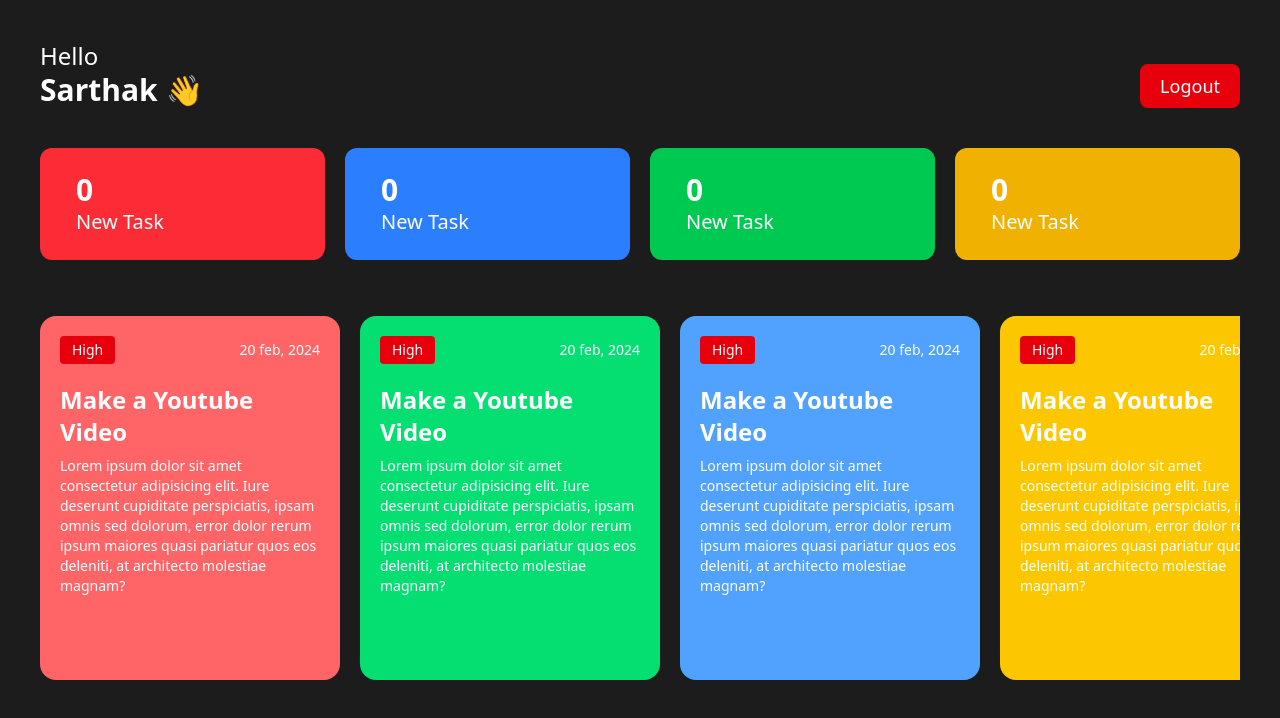
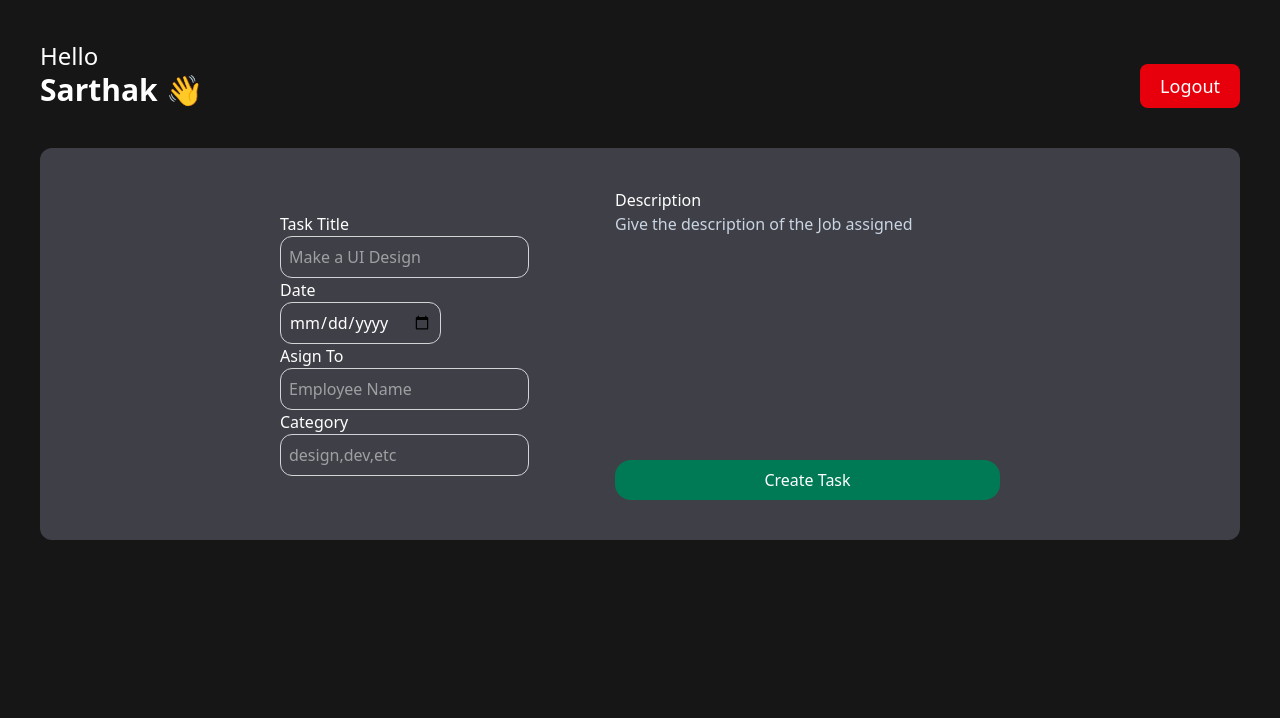
Before and after one commit to divyanshsodhi/Employee-Management-System, a React (Vite) app: page / in a window 1280 px wide. Shown: the top 718 px of the page. Built offline with nearby package versions, Linux system fonts and the light colour scheme.

Commit message:
Completed with the Admin Dashboard

```diff
--- a/src/App.jsx
+++ b/src/App.jsx
@@ -1,12 +1,14 @@
 import React from 'react'
 import Login from './Components/Auth/Login'
 import EmployeeDashboard from './Components/Dashboard/EmployeeDashboard'
+import AdminDashboard from './Components/Dashboard/AdminDashboard'
 
 const App = () => {
   return (
    <>
     {/* <Login/> */}
-    <EmployeeDashboard/>
+    {/* <EmployeeDashboard/> */}
+    <AdminDashboard/>
    </>
   )
 }
--- a/src/Components/Dashboard/AdminDashboard.jsx
+++ b/src/Components/Dashboard/AdminDashboard.jsx
@@ -0,0 +1,14 @@
+import React from 'react'
+import Header from '../Others/Header'
+import CreateTask from '../Others/CreateTask'
+
+const AdminDashboard = () => {
+    return (
+        <div className='h-screen w-full p-10 '>
+            <Header />
+          <CreateTask/>
+        </div>
+    )
+}
+
+export default AdminDashboard
--- /dev/null
+++ b/src/Components/Others/CreateTask.jsx
@@ -0,0 +1,31 @@
+import React from 'react'
+
+const CreateTask = () => {
+  return (
+    <div >
+                <form action="" className='flex flex-wrap w-full items-start justify-between'>
+                   <div className='bg-zinc-700 w-full mt-10 flex sm:gap-10 md:justify-between lg:justify-between gap-10 p-10 items-center rounded-xl  lg:px-60 '>
+                        <div className="left">
+                          <h3>Task Title</h3>
+                          <input className='border-1 border-zinc-300 rounded-xl p-2' type="text" placeholder="Make a UI Design" name="" id="" />
+                          <h3>Date</h3>
+                          <input className='border-1 border-zinc-300 rounded-xl p-2' type="date" name="" id="" />
+                          <h3>Asign To</h3>
+                          <input className='border-1 border-zinc-300 rounded-xl p-2' type="text" placeholder='Employee Name' name="" id="" />
+                          <h3>Category</h3>
+                          <input className='border-1 border-zinc-300 rounded-xl p-2' type="text" placeholder='design,dev,etc' name="" id="" />
+                        </div>
+                        <div className="right flex flex-col">
+                            <h3 className=''>Description</h3>
+                           <textarea  cols={40} rows={10} placeholder="Give the description of the Job assigned" className='bg-transparent placeholder:text-slate-300 resize-none ' name="" id=""></textarea>
+                           <button className='bg-emerald-700 px-3 py-2 mt-2 rounded-2xl w-full'>Create Task</button>
+                        </div>
+                   </div>
+
+
+                </form>
+            </div>
+  )
+}
+
+export default CreateTask
```
